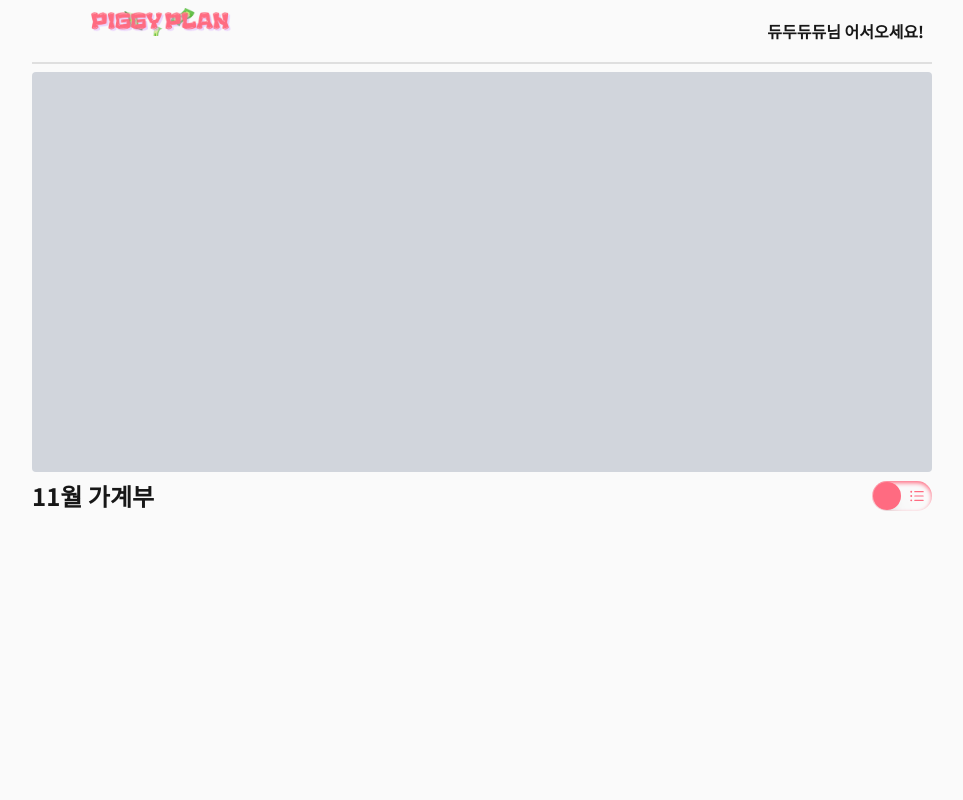
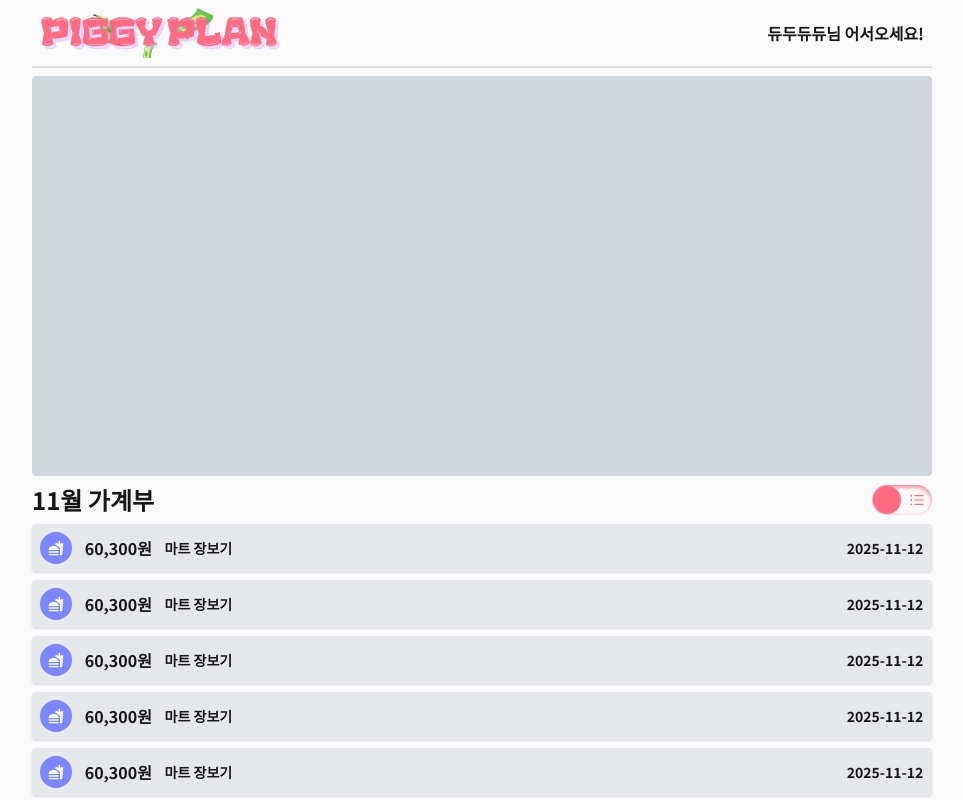
Before and after one commit to JinWan0823/piggy-plan, a Next.js app: page / in a window 1280 px wide. Shown: the whole page, without its empty margins (158-1121 px from the left). Built offline with nearby package versions, Linux system fonts and the light colour scheme.

Commit message:
💄 메인페이지 가계부 리스트 레이아웃 제작

```diff
--- /dev/null
+++ b/app/_components/common/Category.tsx
@@ -0,0 +1,11 @@
+import { MdFastfood } from "react-icons/md";
+
+export default function Category({ menu }: { menu: string }) {
+  return (
+    <>
+      <div className="category w-[32px] h-[32px] rounded-full bg-indigo-400 flex items-center justify-center text-white shrink-0">
+        <MdFastfood />
+      </div>
+    </>
+  );
+}
--- a/app/_components/common/Logo.tsx
+++ b/app/_components/common/Logo.tsx
@@ -2,9 +2,9 @@ import Image from "next/image";
 
 export default function Logo() {
   return (
-    <div className="logo-box w-full h-[46px]">
+    <div className="logo-box w-full">
       <Image
-        src={"/logo2.png"}
+        src={"/main-logo.png"}
         alt="piggyPlan-logo-img"
         width={350}
         height={50}
--- /dev/null
+++ b/app/_components/common/MainWrap.tsx
@@ -0,0 +1,26 @@
+"use client";
+import { useState } from "react";
+import MoneyTable from "./MoneyTable";
+import TabMenu from "./TabMenu";
+import MoneyList from "./MoneyList";
+
+export default function MainWrap() {
+  const [nowMonth, setNowMonth] = useState(11);
+
+  return (
+    <>
+      <MoneyTable />
+      <div className="flex items-center justify-between my-2">
+        <h2 className="font-bold text-2xl">{nowMonth}월 가계부</h2>
+        <TabMenu />
+      </div>
+      <ul>
+        <MoneyList menu={"식비"} />
+        <MoneyList menu={"취미"} />
+        <MoneyList menu={"문화"} />
+        <MoneyList menu={"여행"} />
+        <MoneyList menu={"기타"} />
+      </ul>
+    </>
+  );
+}
--- /dev/null
+++ b/app/_components/common/MoneyList.tsx
@@ -0,0 +1,12 @@
+import Category from "./Category";
+
+export default function MoneyList({ menu }: { menu: string }) {
+  return (
+    <li className="w-full p-2 flex items-center bg-gray-200 rounded mt-2 font-bold shadow-sm">
+      <Category menu={menu} />
+      <span className="w-[120px] text-center">60,300원</span>
+      <p className="w-full text-sm">마트 장보기</p>
+      <span className="w-[100px] text-sm">2025-11-12</span>
+    </li>
+  );
+}
--- /dev/null
+++ b/app/_components/common/MoneyTable.tsx
@@ -0,0 +1,3 @@
+export default function MoneyTable() {
+  return <div className="rounded bg-gray-300 p-4 mt-2 h-[400px]"></div>;
+}
--- a/app/page.tsx
+++ b/app/page.tsx
@@ -1,6 +1,5 @@
 import Logo from "./_components/common/Logo";
-import TabMenu from "./_components/common/TabMenu";
-
+import MainWrap from "./_components/common/MainWrap";
 export default function Home() {
   return (
     <div className="min-h-screen bg-zinc-50 font-sans dark:bg-black">
@@ -14,12 +13,7 @@ export default function Home() {
           </p>
         </header>
 
-        <div className="rounded bg-gray-300 p-4 mt-2 h-[400px]"></div>
-
-        <div className="flex items-center justify-between my-2">
-          <h2 className="font-bold text-2xl">11월 가계부</h2>
-          <TabMenu />
-        </div>
+        <MainWrap />
       </div>
     </div>
   );
```
Also changed, not shown: public/main-logo.png (added).
